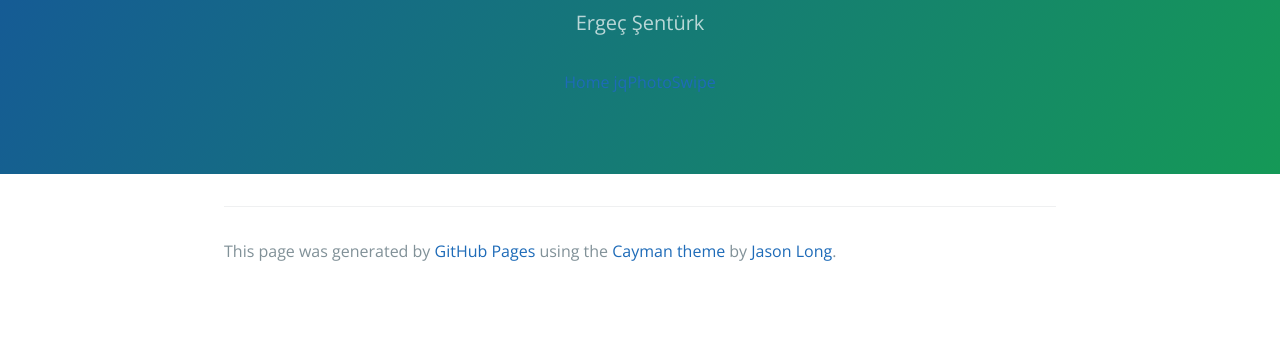
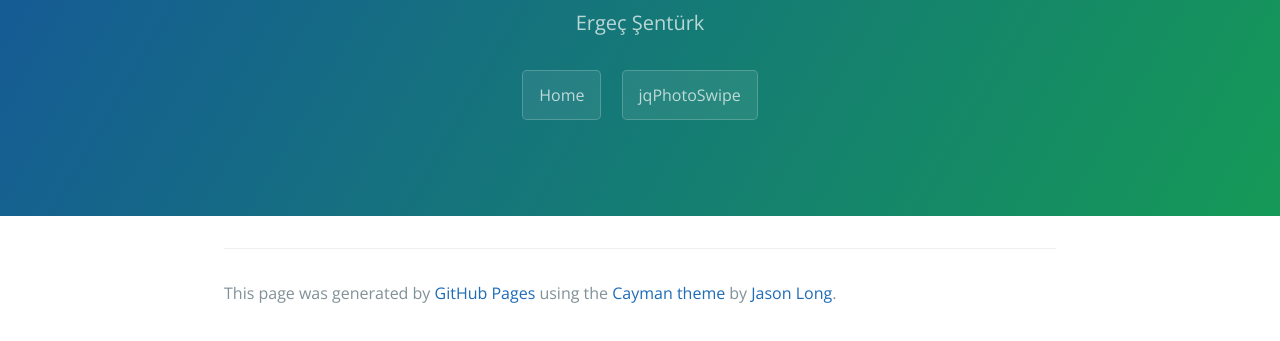
Before and after one commit to ergec/ergec.github.io, a plain HTML site: page index.html in a window 1280 px wide. Shown: the part 167-508 px from the top of the page. Drawn offline with nearby package versions, Linux system fonts and the light colour scheme.

Commit message:
Update index.html

```diff
--- a/index.html
+++ b/index.html
@@ -13,7 +13,7 @@
     <section class="page-header">
       <h1 class="project-name">ergec.GitHub.io</h1>
       <h2 class="project-tagline">Ergeç Şentürk</h2>
-      <a href="/">Home</a> <a href="/jQuery-for-PhotoSwipe" title="jqPhotoSwipe a jQuery plugin for PhotoSwipe">jqPhotoSwipe</a>
+      <a href="/" class="btn">Home</a> <a href="/jQuery-for-PhotoSwipe" class="btn" title="jqPhotoSwipe a jQuery plugin for PhotoSwipe">jqPhotoSwipe</a>
     </section>
 
     <section class="main-content">
```
